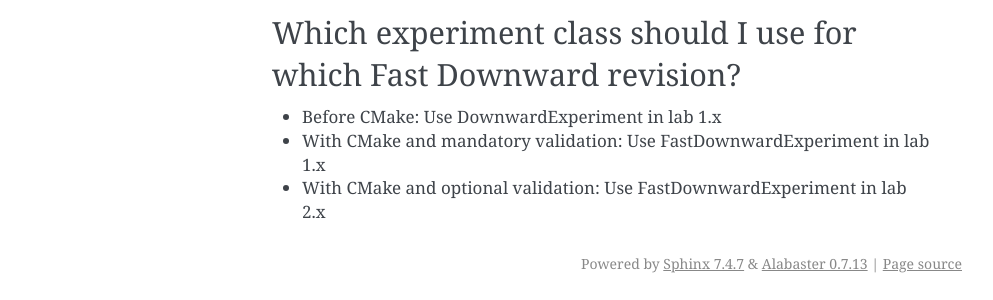
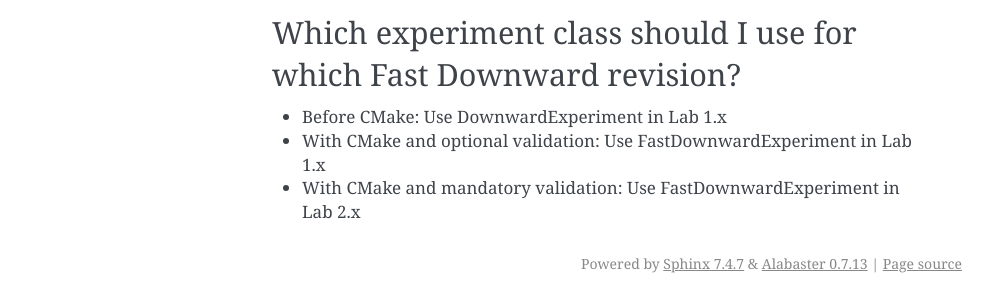
Before and after one commit to aibasel/lab, a Sphinx documentation site: the page built from docs/faq.rst, in a window 1280 px wide. Shown: the part 1047-1347 px from the top of the page, without its empty margins (148-1141 px from the left). Built offline with Sphinx 7.4.7, drawn with Linux system fonts in a browser that asks for light colours; pages that are not in the unit, such as notebooks, are missing from menus.

Commit message:
Fix FAQ.

```diff
--- a/docs/faq.rst
+++ b/docs/faq.rst
@@ -44,6 +44,6 @@ See ``examples/report-external-results.py`` for an example.
 Which experiment class should I use for which Fast Downward revision?
 ---------------------------------------------------------------------
 
-* Before CMake: Use DownwardExperiment in lab 1.x
-* With CMake and mandatory validation: Use FastDownwardExperiment in lab 1.x
-* With CMake and optional validation: Use FastDownwardExperiment in lab 2.x
+* Before CMake: Use DownwardExperiment in Lab 1.x
+* With CMake and optional validation: Use FastDownwardExperiment in Lab 1.x
+* With CMake and mandatory validation: Use FastDownwardExperiment in Lab 2.x
```
